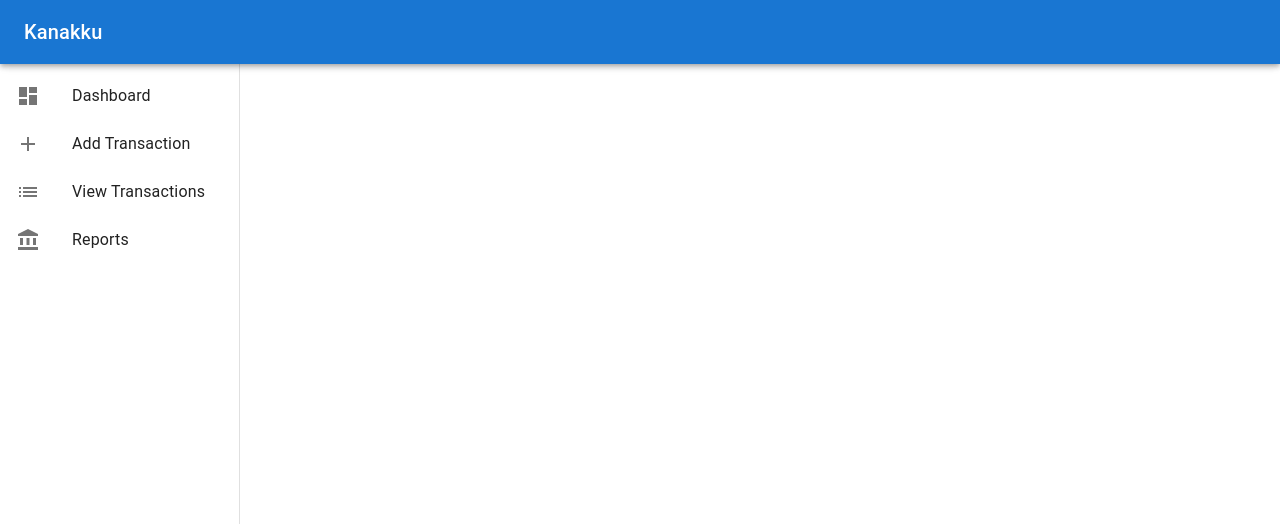
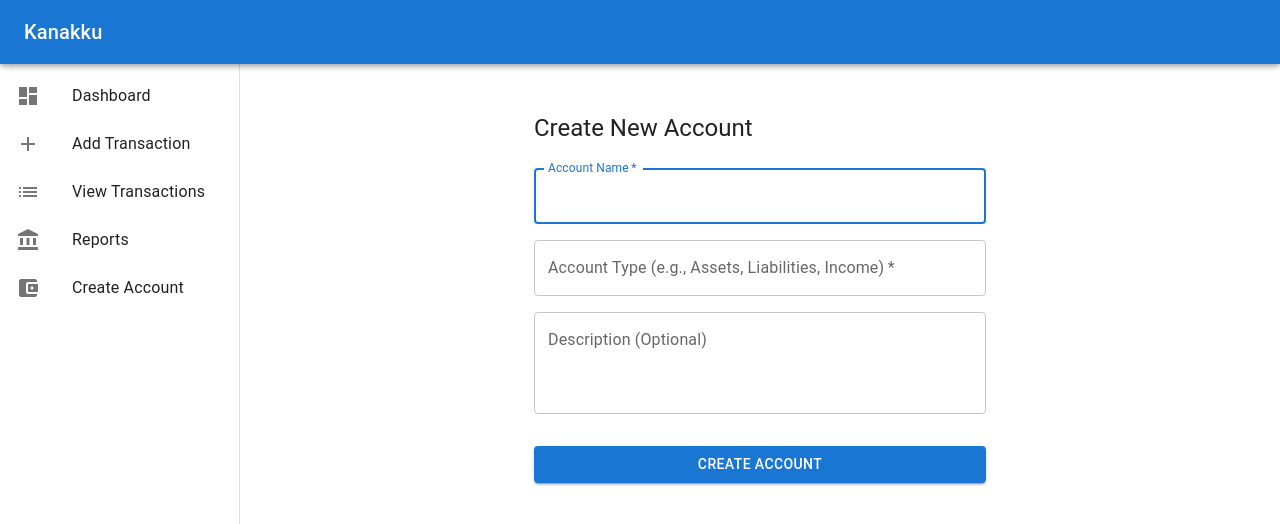
Before and after one commit to baijum/kanakku, a React (Create React App) app in the folder frontend/: page /accounts/new in a window 1280 px wide. Shown: the top 524 px of the page. Built offline with nearby package versions, Linux system fonts and the light colour scheme.

Commit message:
Add Accounts form

```diff
--- a/frontend/package.json
+++ b/frontend/package.json
@@ -20,7 +20,7 @@
   "scripts": {
     "start": "react-scripts start",
     "build": "react-scripts build",
-    "test": "react-scripts test",
+    "test": "CI=true react-scripts test --env=jsdom",
     "eject": "react-scripts eject"
   },
   "eslintConfig": {
--- a/frontend/src/App.js
+++ b/frontend/src/App.js
@@ -16,12 +16,14 @@ import DashboardIcon from '@mui/icons-material/Dashboard';
 import AddIcon from '@mui/icons-material/Add';
 import ListIcon from '@mui/icons-material/List';
 import AccountBalanceIcon from '@mui/icons-material/AccountBalance';
+import AccountBalanceWalletIcon from '@mui/icons-material/AccountBalanceWallet';
 
 // Components
 import Dashboard from './components/Dashboard';
 import AddTransaction from './components/AddTransaction';
 import ViewTransactions from './components/ViewTransactions';
 import Reports from './components/Reports';
+import AccountForm from './components/Accounts/AccountForm';
 
 const drawerWidth = 240;
 
@@ -88,6 +90,12 @@ function App() {
                   </ListItemIcon>
                   <ListItemText primary="Reports" />
                 </ListItem>
+                <ListItem button component={RouterLink} to="/accounts/new">
+                  <ListItemIcon>
+                    <AccountBalanceWalletIcon />
+                  </ListItemIcon>
+                  <ListItemText primary="Create Account" />
+                </ListItem>
               </List>
             </Box>
           </Drawer>
@@ -98,6 +106,7 @@ function App() {
               <Route path="/add" element={<AddTransaction />} />
               <Route path="/transactions" element={<ViewTransactions />} />
               <Route path="/reports" element={<Reports />} />
+              <Route path="/accounts/new" element={<AccountForm />} />
             </Routes>
           </Box>
         </Box>
--- /dev/null
+++ b/frontend/src/components/Accounts/AccountForm.jsx
@@ -0,0 +1,121 @@
+import React, { useState } from 'react';
+import { Box, TextField, Button, Typography, Stack } from '@mui/material';
+import axios from 'axios'; // Assuming you use axios for API calls
+
+function AccountForm() {
+  const [accountName, setAccountName] = useState('');
+  const [accountType, setAccountType] = useState(''); // Consider using a Select component for predefined types
+  const [description, setDescription] = useState('');
+  const [error, setError] = useState('');
+  const [success, setSuccess] = useState('');
+
+  const handleSubmit = async (event) => {
+    event.preventDefault();
+    setError('');
+    setSuccess('');
+
+    if (!accountName || !accountType) {
+      setError('Account Name and Type are required.');
+      return;
+    }
+
+    const newAccount = {
+      name: accountName,
+      type: accountType,
+      description: description,
+    };
+
+    try {
+      // TODO: Replace with your actual API endpoint and authentication handling
+      const token = localStorage.getItem('token'); // Example: Get token from storage
+      const response = await axios.post('/api/accounts', newAccount, {
+        headers: {
+          'Authorization': `Bearer ${token}`
+        }
+      });
+
+      if (response.status === 201) {
+        setSuccess(`Account '${accountName}' created successfully!`);
+        // Clear the form
+        setAccountName('');
+        setAccountType('');
+        setDescription('');
+        // Optionally: trigger a refresh of an account list or navigate
+      } else {
+        setError('Failed to create account. Status: ' + response.status);
+      }
+    } catch (err) {
+      console.error("Account creation error:", err);
+      setError(err.response?.data?.message || 'An error occurred during account creation.');
+    }
+  };
+
+  return (
+    <Box
+      component="form"
+      onSubmit={handleSubmit}
+      sx={{
+        mt: 3,
+        p: 3,
+        display: 'flex',
+        flexDirection: 'column',
+        gap: 2, // Spacing between elements
+        maxWidth: '500px', // Limit form width
+        margin: 'auto' // Center the form
+      }}
+    >
+      <Typography variant="h5" component="h2" gutterBottom>
+        Create New Account
+      </Typography>
+      <TextField
+        required
+        fullWidth
+        id="account-name"
+        label="Account Name"
+        name="accountName"
+        value={accountName}
+        onChange={(e) => setAccountName(e.target.value)}
+        autoFocus
+      />
+      <TextField
+        required
+        fullWidth
+        id="account-type"
+        label="Account Type (e.g., Assets, Liabilities, Income)"
+        name="accountType"
+        value={accountType}
+        onChange={(e) => setAccountType(e.target.value)}
+      />
+      <TextField
+        fullWidth
+        id="description"
+        label="Description (Optional)"
+        name="description"
+        value={description}
+        onChange={(e) => setDescription(e.target.value)}
+        multiline
+        rows={3}
+      />
+      {error && (
+        <Typography color="error" variant="body2">
+          {error}
+        </Typography>
+      )}
+      {success && (
+        <Typography color="success.main" variant="body2">
+          {success}
+        </Typography>
+      )}
+      <Button
+        type="submit"
+        fullWidth
+        variant="contained"
+        sx={{ mt: 2 }}
+      >
+        Create Account
+      </Button>
+    </Box>
+  );
+}
+
+export default AccountForm;
```
Also changed, not shown: 2 other files (tests, documents, lock files or other folders).
